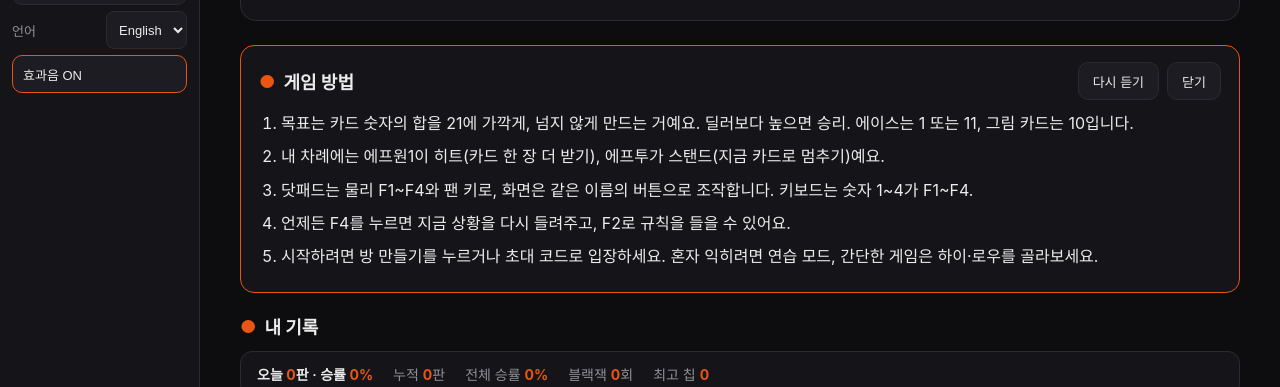
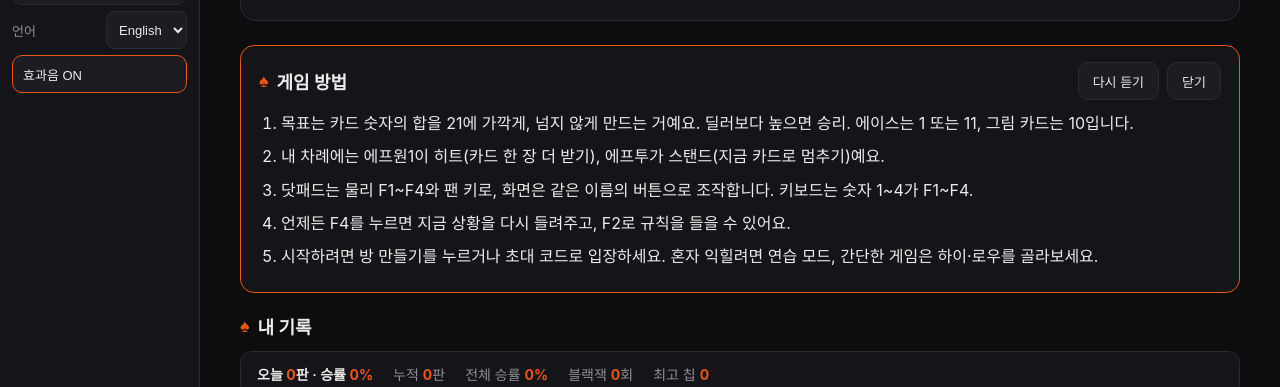
Before and after one commit to baekjunjoo/superdot, a React (Vite) app in the folder blackjack-src/: page / in a window 1280 px wide. Both pictures are taken after a click on the button "게임 방법". Shown: the part 402-789 px from the top of the page. Built offline with nearby package versions, Linux system fonts and the light colour scheme.

Commit message:
style(blackjack): 섹션 제목 포인트를 스페이드(♠)로 변경 (장식용 aria-hidden)

```diff
--- a/blackjack-src/src/ui/Lobby.jsx
+++ b/blackjack-src/src/ui/Lobby.jsx
@@ -11,7 +11,7 @@ const TUTORIAL = [
   '내 차례에는 에프원1이 히트(카드 한 장 더 받기), 에프투가 스탠드(지금 카드로 멈추기)예요.',
   '닷패드는 물리 F1~F4와 팬 키로, 화면은 같은 이름의 버튼으로 조작합니다. 키보드는 숫자 1~4가 F1~F4.',
   '언제든 F4를 누르면 지금 상황을 다시 들려주고, F2로 규칙을 들을 수 있어요.',
-  '시작하려면 방 만들기를 누르거나 초대 코드로 입장하세요. 혼자 익히려면 연습 모드, 간단한 게임은 하이·로우를 골라보세요.'
+  '시작하려면 방 만들기를 누르거나 초대 코드로 입장하세요. 혼자 익힐려면 연습 모드, 간단한 게임은 하이·로우를 골라보세요.'
 ];
 const TUT_INTRO = '촉각 블랙잭 게임 방법입니다. ';
 
@@ -80,7 +80,7 @@ export default function Lobby({ nick, setNick, onCreate, onJoin, onSolo, onHighL
       {showTut && (
         <section className="tutorial" aria-label="게임 방법" role="region">
           <div className="tutorial-head">
-            <h3 className="section-title"><span className="accent">●</span> 게임 방법</h3>
+            <h3 className="section-title"><span className="accent" aria-hidden="true">♠</span> 게임 방법</h3>
             <div className="tutorial-actions">
               <button onClick={() => say(TUT_INTRO + TUTORIAL.join(' '))}>다시 듣기</button>
               <button onClick={() => setShowTut(false)}>닫기</button>
@@ -93,7 +93,7 @@ export default function Lobby({ nick, setNick, onCreate, onJoin, onSolo, onHighL
       )}
 
       <section className="my-stats" aria-label="내 기록">
-        <h3 className="section-title"><span className="accent">●</span> 내 기록</h3>
+        <h3 className="section-title"><span className="accent" aria-hidden="true">♠</span> 내 기록</h3>
         <div className="stats-row">
           <span className="stats-today">오늘 <strong>{stats.todayGames}</strong>판 · 승률 <strong>{todayRate}%</strong></span>
           <span>누적 <strong>{stats.games}</strong>판</span>
@@ -103,7 +103,7 @@ export default function Lobby({ nick, setNick, onCreate, onJoin, onSolo, onHighL
         </div>
       </section>
 
-      <h3 className="section-title"><span className="accent">●</span> 게임</h3>
+      <h3 className="section-title"><span className="accent" aria-hidden="true">♠</span> 게임</h3>
       <div className="tiles">
         <button className="tile" onClick={() => onCreate(mode)}>
           <div className="tile-head"><strong>BJ</strong><span>멀티 블랙잭</span></div>
```
